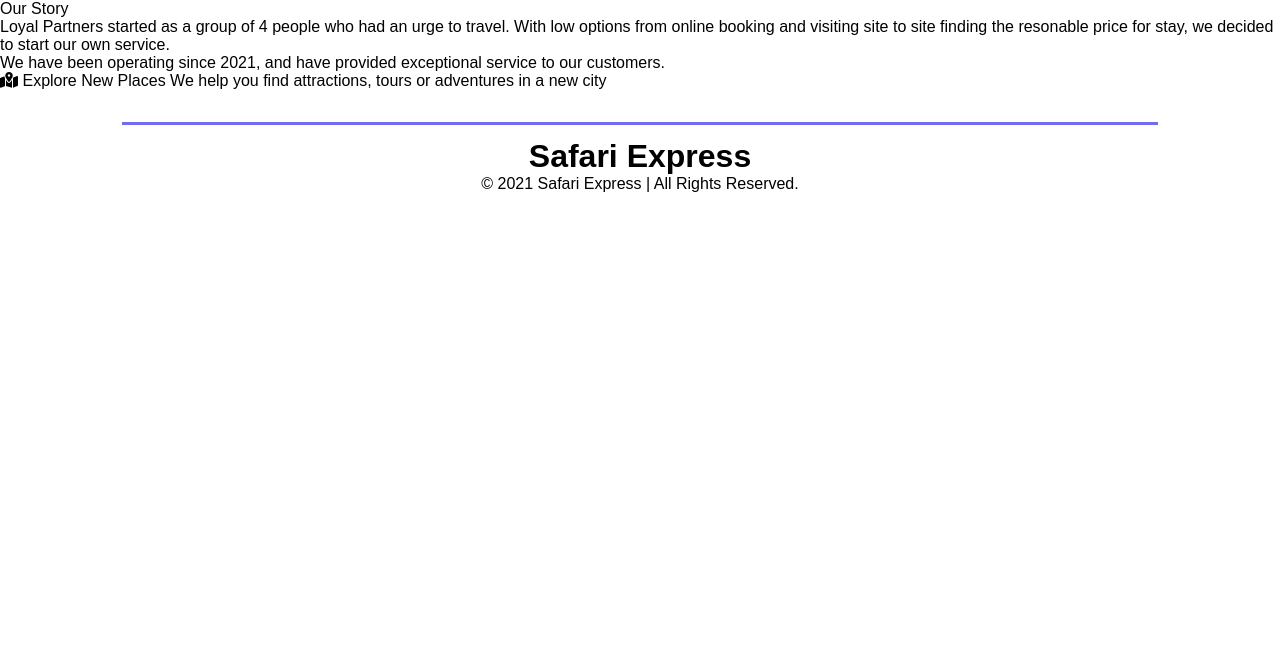
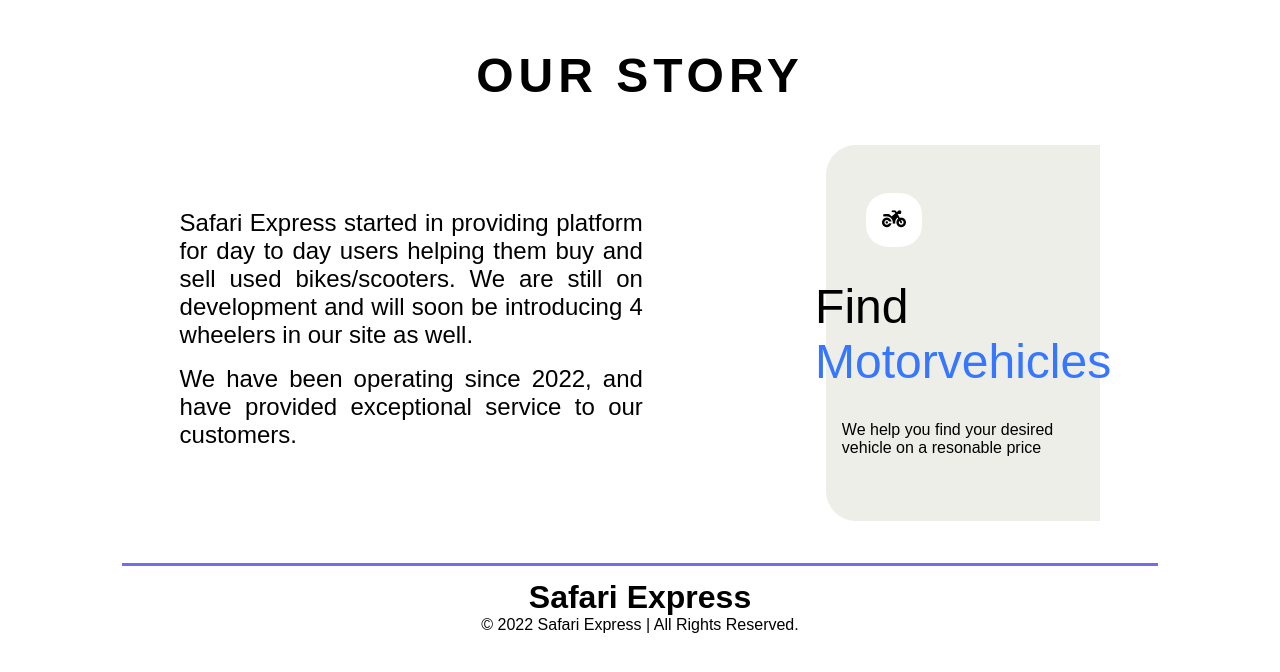
Before and after one commit to surag4/MotoVehicleShop, a PHP site: page /index.php?page=about in a window 1280 px wide. Shown: the part 90-762 px from the top of the page. Run offline with PHP 8.4, Linux system fonts and the light colour scheme; some libraries are stand-ins or nearby versions.

Commit message:
updates
Updates on About and Contact page with layouts.
Added the vehicle name on the home page listing.

```diff
--- a/css/styles.css
+++ b/css/styles.css
@@ -292,6 +292,7 @@ img {vertical-align: middle;}
 
 .details span{
   margin: 0.15rem;
+  letter-spacing: 4px;
 }
 
 /* Filter Page */
@@ -304,6 +305,147 @@ img {vertical-align: middle;}
 /* filter output */
 .filterResults {
   background-color: #736CED;
+}
+
+/* about page */
+.about {
+  display: flex;
+  flex-direction: column;
+  width: 90%;
+  margin: 1rem 5% 0;
+}
+
+.about-title {
+  font-size: 3rem;
+  font-weight: 700;
+  text-align: center;
+  text-transform: uppercase;
+  letter-spacing: 5px;
+  margin: 2rem 0;
+}
+
+.about-contents {
+  display: grid;
+  grid-template-columns: 55% 45%;
+  /* background-color: #2196F3; */
+  padding: 10px;
+  width: 90%;
+  margin: 0 5%;
+}
+.about-desc {
+  padding: 3rem;
+  font-size: 1.5rem;
+  text-align: justify;
+}
+
+.about-desc p {
+  margin: 1rem 0;
+}
+
+.about-pin {
+  margin: 2rem auto 2rem 10%;
+  background-color: #fff;
+  color: #000;
+  padding: 1rem;
+  border-radius: 40%;
+  font-size: 1.2rem;
+}
+
+.about-pin:hover{
+  background-color: #000;
+  color: #fff;
+  transition: 1s ease-in;
+  cursor: pointer;
+}
+
+.about-motiv {
+  border-radius: 30px 0 0 30px;
+  background-color: #EEEEE8;
+  display: flex;
+  flex-direction: column;
+  justify-content: center;
+  align-items: center;
+  padding: 1rem;
+  width: 60%;
+  margin: 0 3rem 0 auto;
+}
+
+.about-mt {
+	font-size: 3rem;
+}
+
+.about-mt span {
+	color: #3777FF;
+}
+
+.about-md {
+	margin: 2rem 0 3rem 0;
+}
+
+/* contact page */
+.map {
+  width: 80%;
+  margin-left: 10%;
+}
+
+.contact-pg {
+  border: none;
+}
+
+.contact-pg-cnts {
+  display: grid;
+  grid-template-columns: 50% 50%;
+  grid-gap: 10px;
+  padding: 10px;
+  width: 80%;
+  margin-left: 10%;
+}
+
+.contact-form {
+  display: flex;
+  flex-direction: column;
+  margin: 3rem 10%;
+}
+
+.contact-form input[type=number], .contact-form input[type=text], .contact-form input[type=email], .contact-form textarea {
+  padding: 1rem;
+  font-size: 1rem;
+}
+
+.contact-form label, .contact-form span {
+  padding: 0.5rem 0;
+  font-weight: 600;
+}
+
+.contact-form input[type=submit] {
+  margin: 1rem 0;
+  padding: 0.5rem 0;
+  border-radius: 0.5rem;
+  cursor: pointer;
+  background-color: #efefef;
+  font-size: 1rem;
+}
+
+.contact-form input[type=submit]:hover {
+  background-color: #dbd8d8;
+  color: #000;
+  text-decoration: underline;
+}
+
+.contact-form textarea {
+  min-height: 10rem;
+}
+
+.cntnum {
+  display: flex;
+  flex-direction: column;
+}
+
+.contact-det {
+  display: flex;
+  flex-direction: column;
+  align-items: center;
+  justify-content: center;
 }
 
 /* footer */
--- a/templates/users/aboutTemplate.php
+++ b/templates/users/aboutTemplate.php
@@ -3,18 +3,18 @@
     <div class="about-contents">
         <div class="about-desc">
             <p>
-                Loyal Partners started as a group of 4 people who had an urge to travel. With low options from online booking and visiting site to site finding the resonable price for stay, we decided to start our own service.
+                Safari Express started in providing platform for day to day users helping them buy and sell used bikes/scooters. We are still on development and will soon be introducing 4 wheelers in our site as well.
             </p>
 
             <p>
-                We have been operating since 2021, and have provided exceptional service to our customers.
+                We have been operating since 2022, and have provided exceptional service to our customers.
             </p>
 
         </div>
         <div class="about-motiv">
-            <span class="about-pin"><i class="fas fa-map-marked-alt"></i></span>
-            <span class="about-mt">Explore <span> New Places </span> </span>
-            <span class="about-md">We help you find attractions, tours or adventures in a new city </span>
+            <span class="about-pin"><i class="fa-solid fa-motorcycle"></i></span>
+            <span class="about-mt">Find <span> Motorvehicles </span> </span>
+            <span class="about-md">We help you find your desired vehicle on a resonable price </span>
         </div>
     </div>
 </section>
--- a/templates/users/homepage.php
+++ b/templates/users/homepage.php
@@ -84,11 +84,11 @@
     <footer>
             <section class="footer_cont">
                 <span class="footer_main">Safari Express</span>
-                <span>&#169 2021 Safari Express | All Rights Reserved.</span>
+                <span>&#169 2022 Safari Express | All Rights Reserved.</span>
             </section>
     </footer>
     <script src="../scripts/main.js"></script>
-    <script src="https://kit.fontawesome.com/6d2ea823d0.js"></script>
+    <script src="https://kit.fontawesome.com/2ce145b69d.js" crossorigin="anonymous"></script>
     <script src="../scripts/lightbox-plus-jquery.min.js"></script> <!-- file retrived from: https://lokeshdhakar.com/projects/lightbox2/ -->
 </body>
 </html>
--- a/templates/users/userhomeTemplate.php
+++ b/templates/users/userhomeTemplate.php
@@ -27,6 +27,9 @@
             </div>
 
             <div class="details">
+                <span class="name">
+                    <i class="fa-solid fa-motorcycle"> Bajaj Pulsar 250</i>
+                </span>
                 <span class="distTravelled">
                     <i class="fas fa-tachometer-alt"> 6000 km</i>
                 </span>
```
Also changed, not shown: templates/users/contactTemplate.php (+4 -4 lines).
